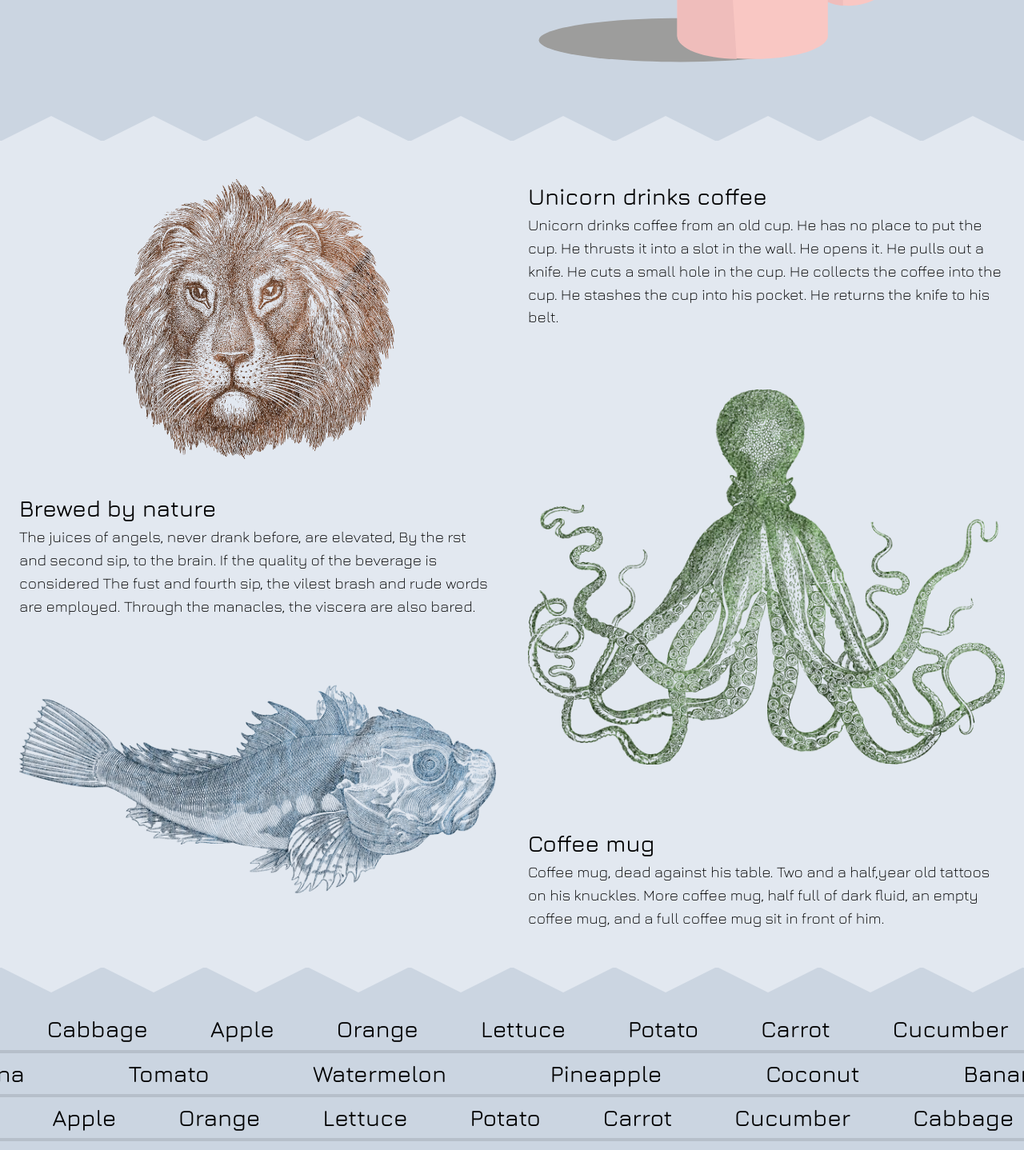
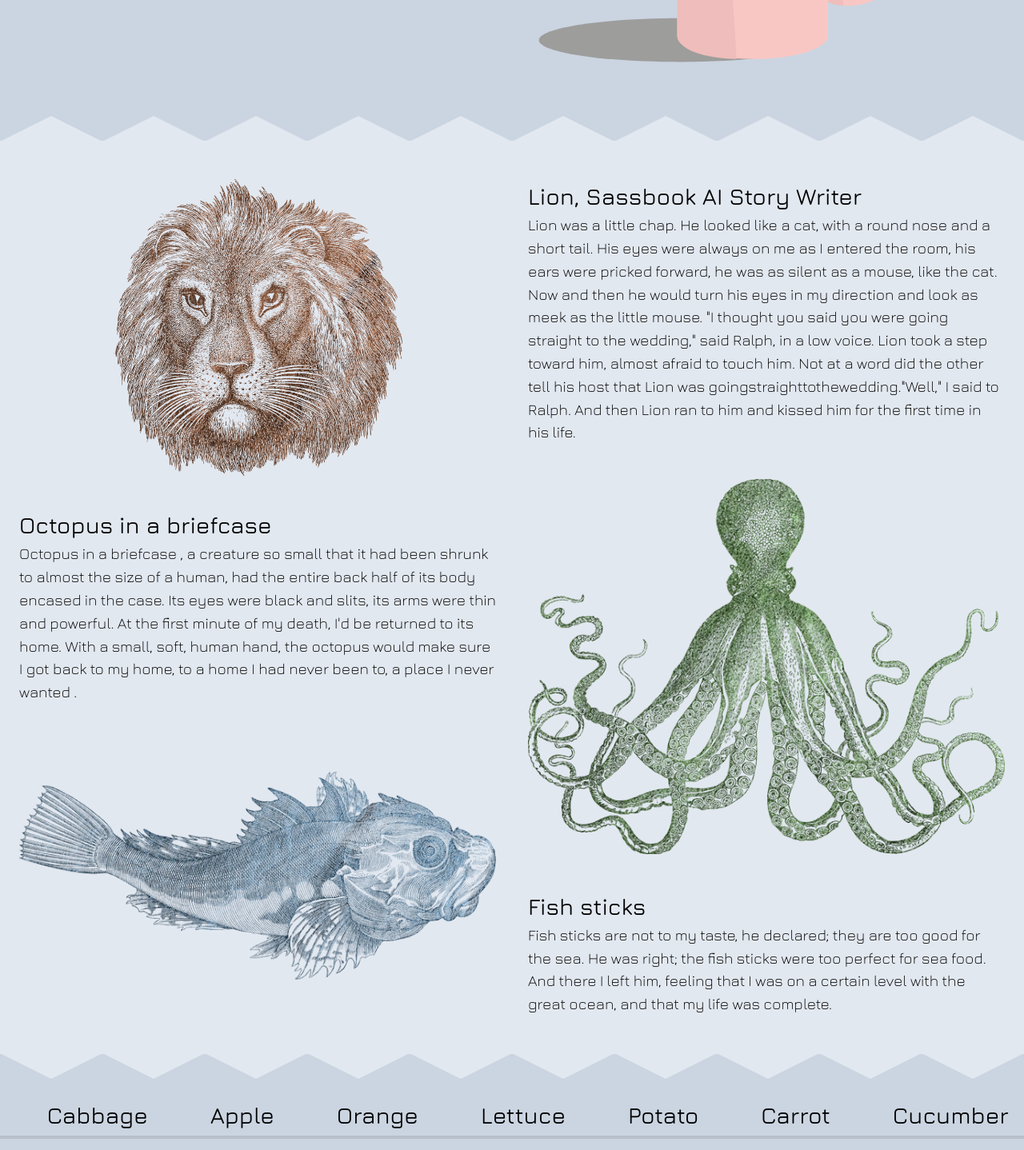
Before and after one commit to LTeemu/Thesis, a Next.js app: page / in a window 1280 px wide. Shown: the part 537-1975 px from the top of the page at 80% size. Built offline with nearby package versions, Linux system fonts and the light colour scheme.

Commit message:
Sassbook AI stories

```diff
--- a/pages/index.js
+++ b/pages/index.js
@@ -97,13 +97,9 @@ const Index = () => {
 					</div>
 
 					<div className='row-span-1'>
-						<h2 className='dark:animate-textColor'>Unicorn drinks coffee</h2>
+						<h2 className='dark:animate-textColor'>Lion, Sassbook AI Story Writer</h2>
 						<p>
-							Unicorn drinks coffee from an old cup. He has no place to put the
-							cup. He thrusts it into a slot in the wall. He opens it. He pulls
-							out a knife. He cuts a small hole in the cup. He collects the
-							coffee into the cup. He stashes the cup into his pocket. He
-							returns the knife to his belt.
+							Lion was a little chap. He looked like a cat, with a round nose and a short tail. His eyes were always on me as I entered the room, his ears were pricked forward, he was as silent as a mouse, like the cat. Now and then he would turn his eyes in my direction and look as meek as the little mouse. "I thought you said you were going straight to the wedding," said Ralph, in a low voice. Lion took a step toward him, almost afraid to touch him. Not at a word did the other tell his host that Lion was goingstraighttothewedding."Well," I said to Ralph. And then Lion ran to him and kissed him for the first time in his life.
 						</p>
 					</div>
 
@@ -118,13 +114,9 @@ const Index = () => {
 					</div>
 
 					<div className='row-span-1'>
-						<h2 className='dark:animate-textColor'>Brewed by nature</h2>
+						<h2 className='dark:animate-textColor'>Octopus in a briefcase</h2>
 						<p>
-							The juices of angels, never drank before, are elevated, By the rst
-							and second sip, to the brain. If the quality of the beverage is
-							considered The fust and fourth sip, the vilest brash and rude
-							words are employed. Through the manacles, the viscera are also
-							bared.
+							Octopus in a briefcase , a creature so small that it had been shrunk to almost the size of a human, had the entire back half of its body encased in the case. Its eyes were black and slits, its arms were thin and powerful. At the first minute of my death, I'd be returned to its home. With a small, soft, human hand, the octopus would make sure I got back to my home, to a home I had never been to, a place I never wanted .
 						</p>
 					</div>
 
@@ -139,11 +131,9 @@ const Index = () => {
 					</div>
 
 					<div className='row-span-1' id='link2'>
-						<h2 className='dark:animate-textColor'>Coffee mug</h2>
+						<h2 className='dark:animate-textColor'>Fish sticks</h2>
 						<p>
-							Coffee mug, dead against his table. Two and a half,year old
-							tattoos on his knuckles. More coffee mug, half full of dark fluid,
-							an empty coffee mug, and a full coffee mug sit in front of him.
+							Fish sticks are not to my taste, he declared; they are too good for the sea. He was right; the fish sticks were too perfect for sea food. And there I left him, feeling that I was on a certain level with the great ocean, and that my life was complete.
 						</p>
 					</div>
 				</div>
```
